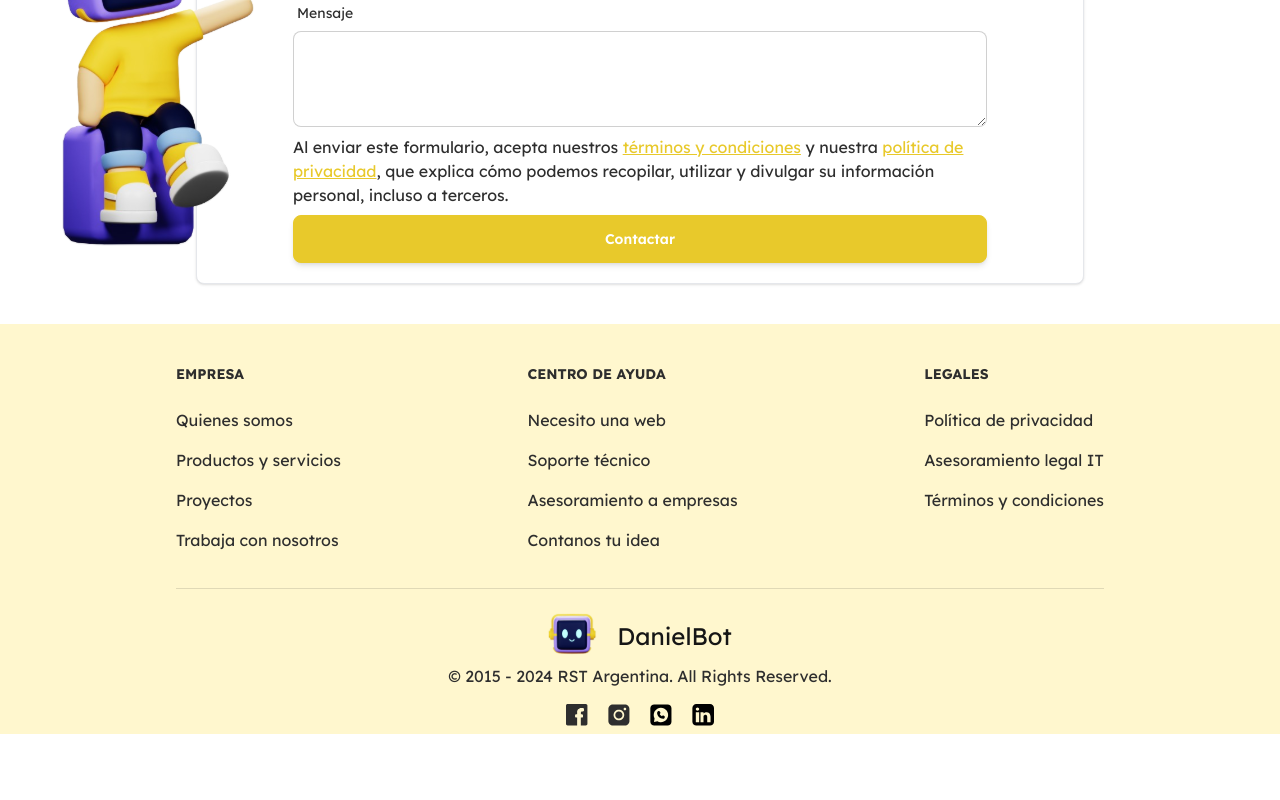
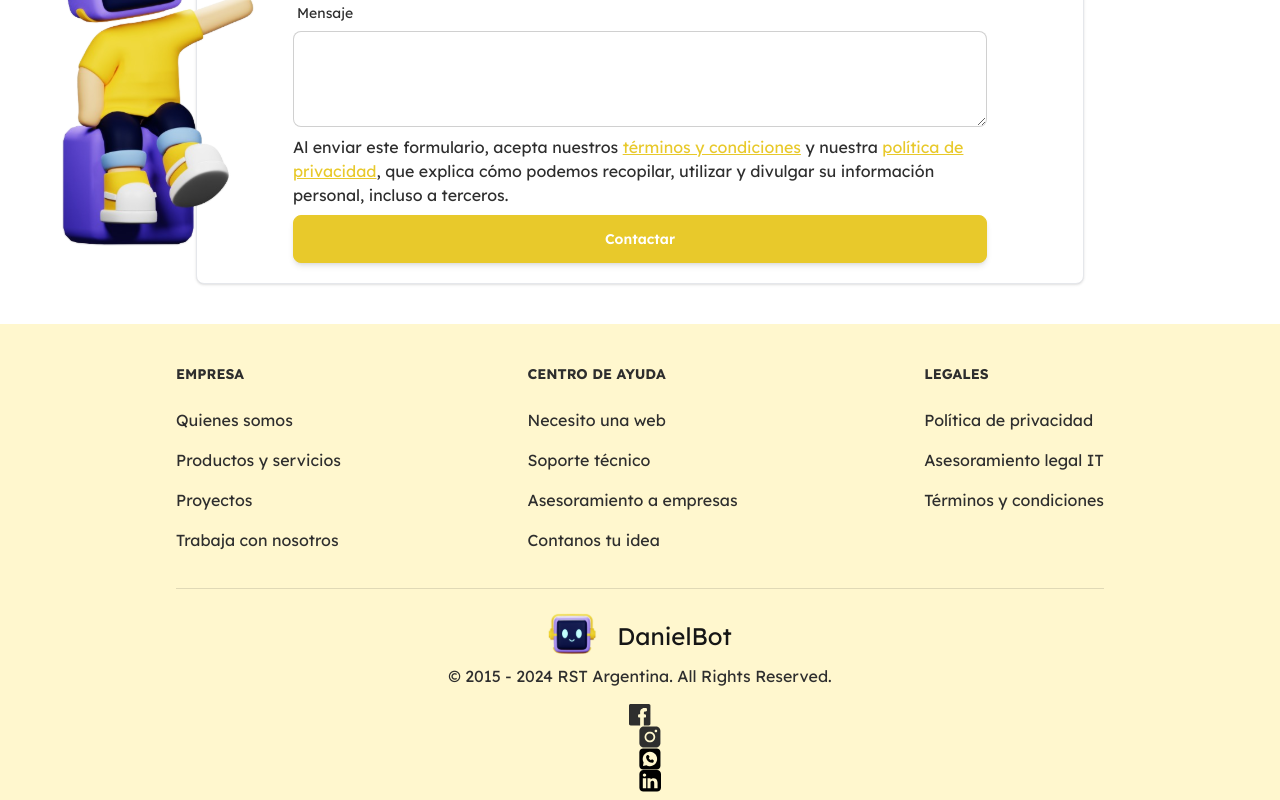
Before and after one commit to RST-Sistemas/chatbot-landing, a Next.js app: page / in a window 1280 px wide. Shown: the part 4490-5290 px from the top of the page. Before the commit the page ends 5224 px from the top, so only its background shows below. Built offline with nearby package versions, Linux system fonts and the light colour scheme.

Commit message:
Update Footer.jsx
adsasdds

```diff
--- a/src/app/Components/Footer/Footer.jsx
+++ b/src/app/Components/Footer/Footer.jsx
@@ -108,7 +108,7 @@ const Footer = () => {
 					. All Rights Reserved.
 				</span>
 			</div>
-			<div className="flex pb-2 mt-6 space-x-5 sm:justify-center md:mt-4 rtl:space-x-reverse">
+			<div className="flex flex-col items-center pb-2 mt-6 space-x-5 sm:justify-center md:mt-4 rtl:space-x-reverse">
 				<Link href="https://www.facebook.com/rstargentina" target="_blank">
 					<Image
 						src={FacebookIcon}
```
